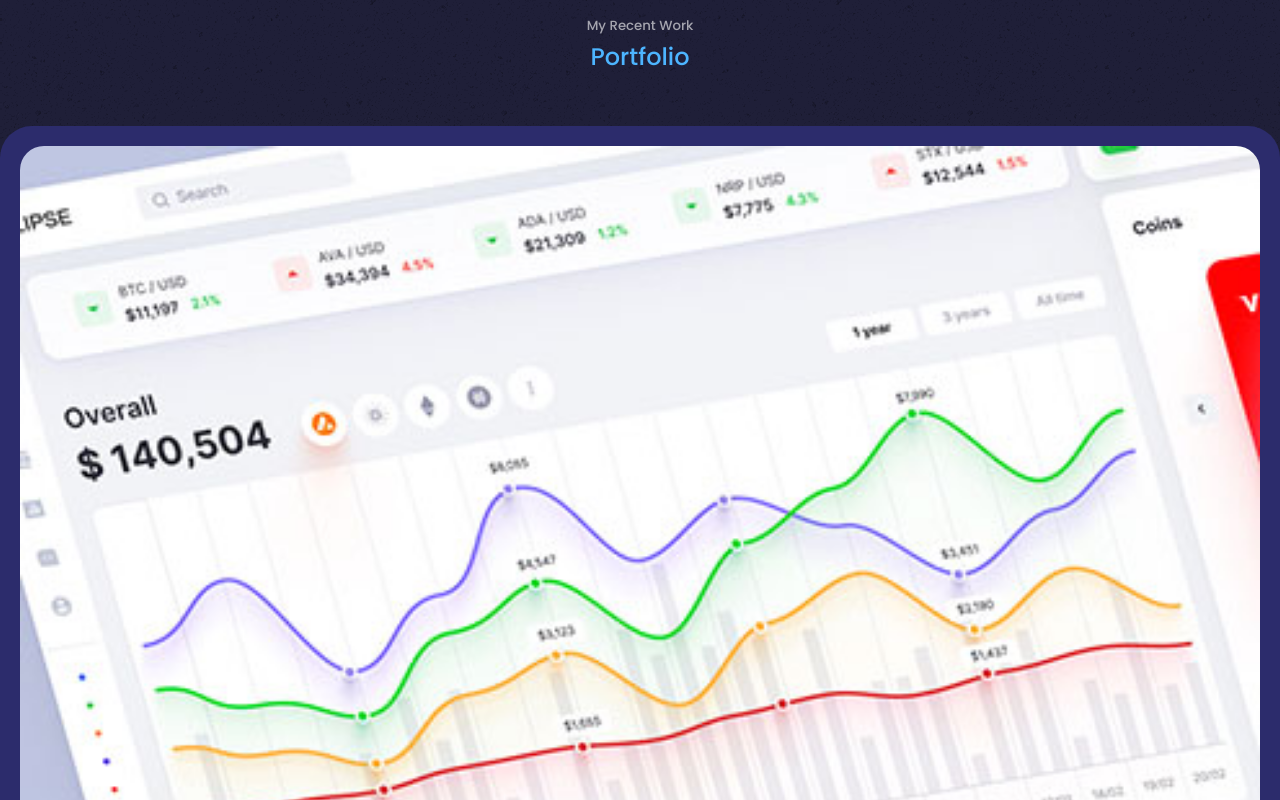
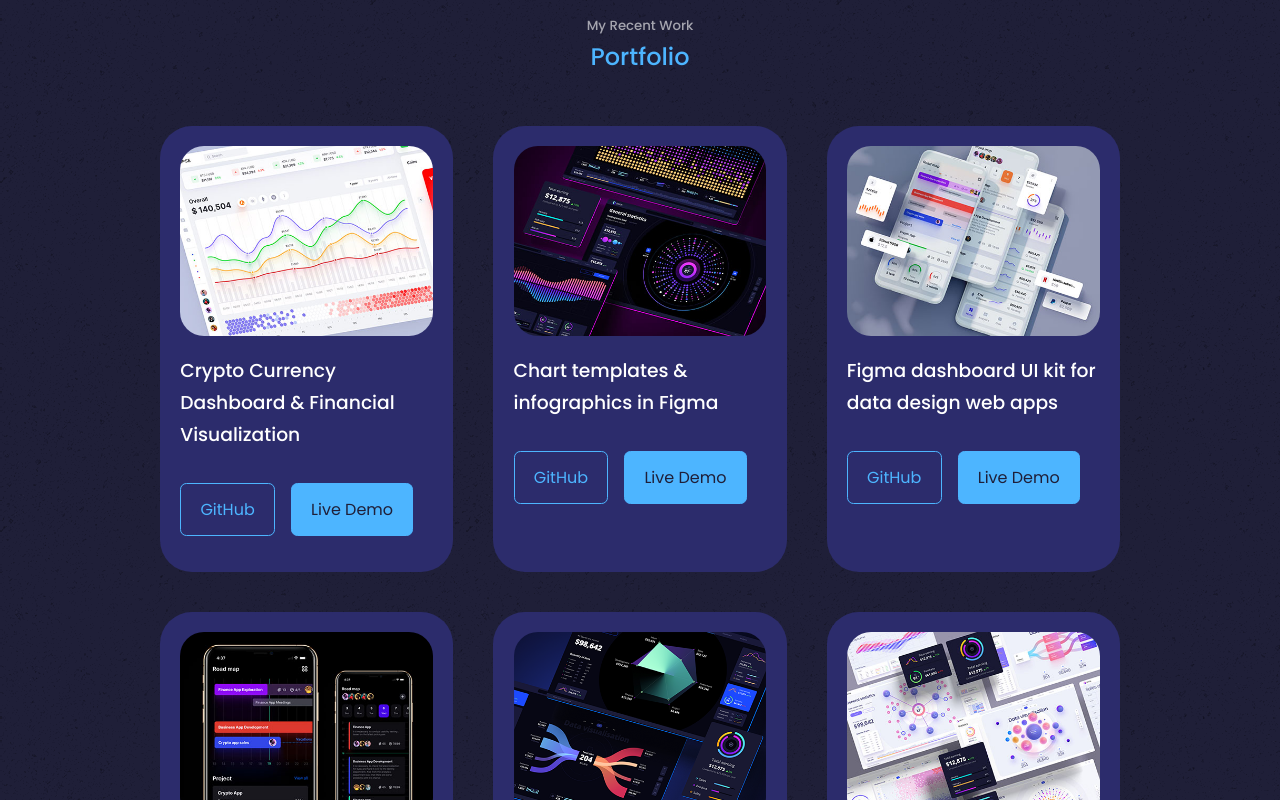
Before and after one commit to soulandbone/react_portfolio_tutorial, a React (Vite) app: page / in a window 1280 px wide. Shown: the part 3120-3920 px from the top of the page. Built offline with nearby package versions, Linux system fonts and the light colour scheme.

Commit message:
solved an issue when the elements were not rendering properly on the map method, there was a missing div encapsulating everything

```diff
--- a/src/components/portfolio/Portfolio.jsx
+++ b/src/components/portfolio/Portfolio.jsx
@@ -63,6 +63,9 @@ const Portfolio = () => {
       <h5>My Recent Work</h5>
       <h2>Portfolio</h2>
 
+
+
+      <div className="container portfolio__container">
       {data.map(element => {
         return  <article className="portfolio__item" id={element.id}>
         <div className="portfolio__item-image">
@@ -77,9 +80,6 @@ const Portfolio = () => {
       </article>
       })}
 
-      <div className="container portfolio__container">
-
-
 
       </div>
       </section>
```
